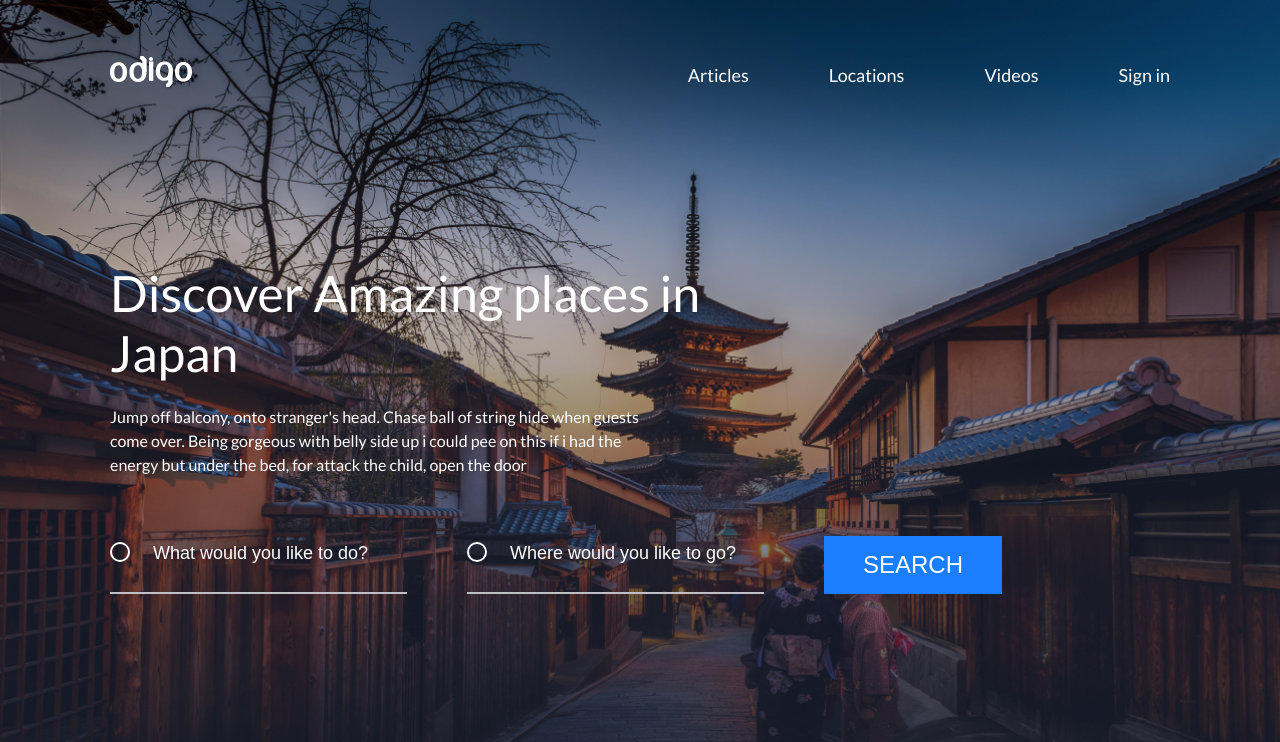
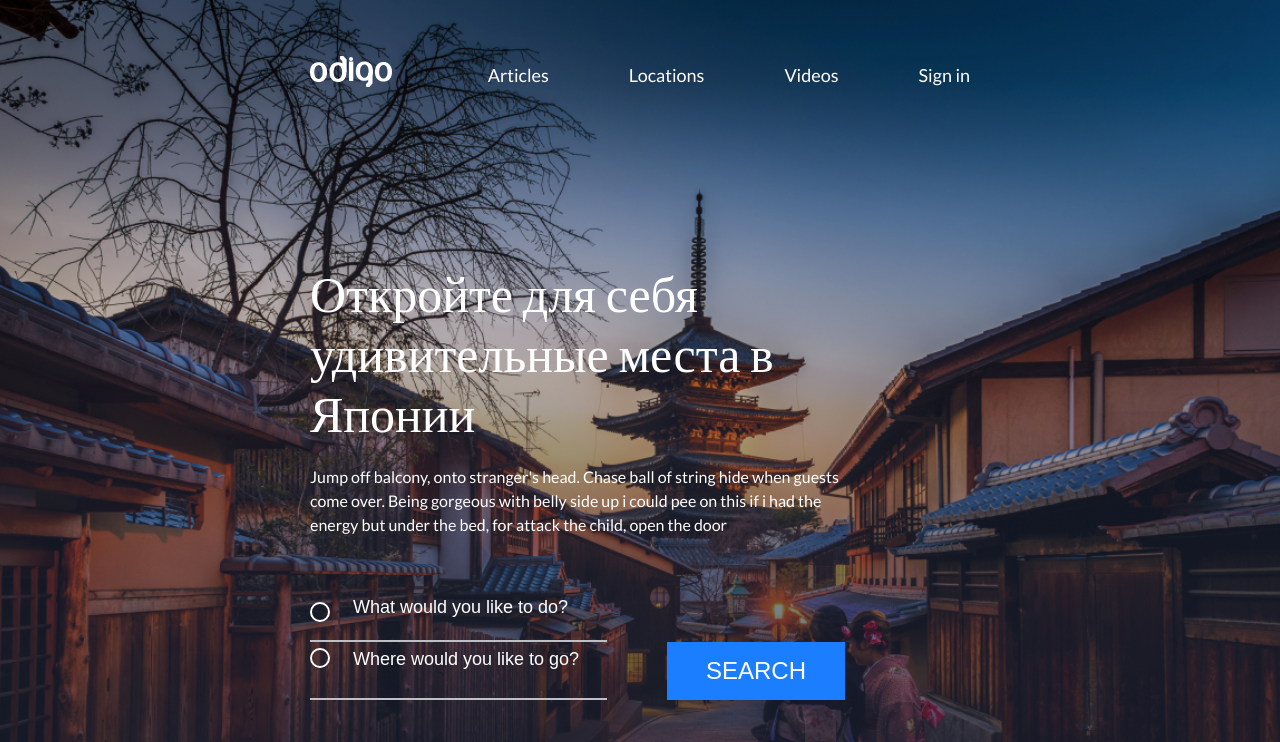
Before and after one commit to LastKefir/test2, a plain HTML site: page index.html in a window 1280 px wide. Shown: the top 742 px of the page. Drawn offline with Linux system fonts and the light colour scheme.

Commit message:
Some change

```diff
--- a/css/style.css
+++ b/css/style.css
@@ -111,7 +111,7 @@ img {
 }
 
 .wrapper {
-    max-width: 1090px;
+    max-width: 690px;
     height: auto;
     margin: 0 auto;
     padding: 0 15px;
--- a/index.html
+++ b/index.html
@@ -1,4 +1,3 @@
-
 <!DOCTYPE html>
 <html lang="en">
 <head>
@@ -54,7 +53,7 @@
         <section class="intro">
             <div class="wrapper">
                 <h1 class="intro-title">
-                    Discover Amazing places in Japan
+                    Откройте для себя удивительные места в Японии
                 </h1>
                 <p class="intro-subtitle">
                     Jump off balcony, onto stranger's head.
```
